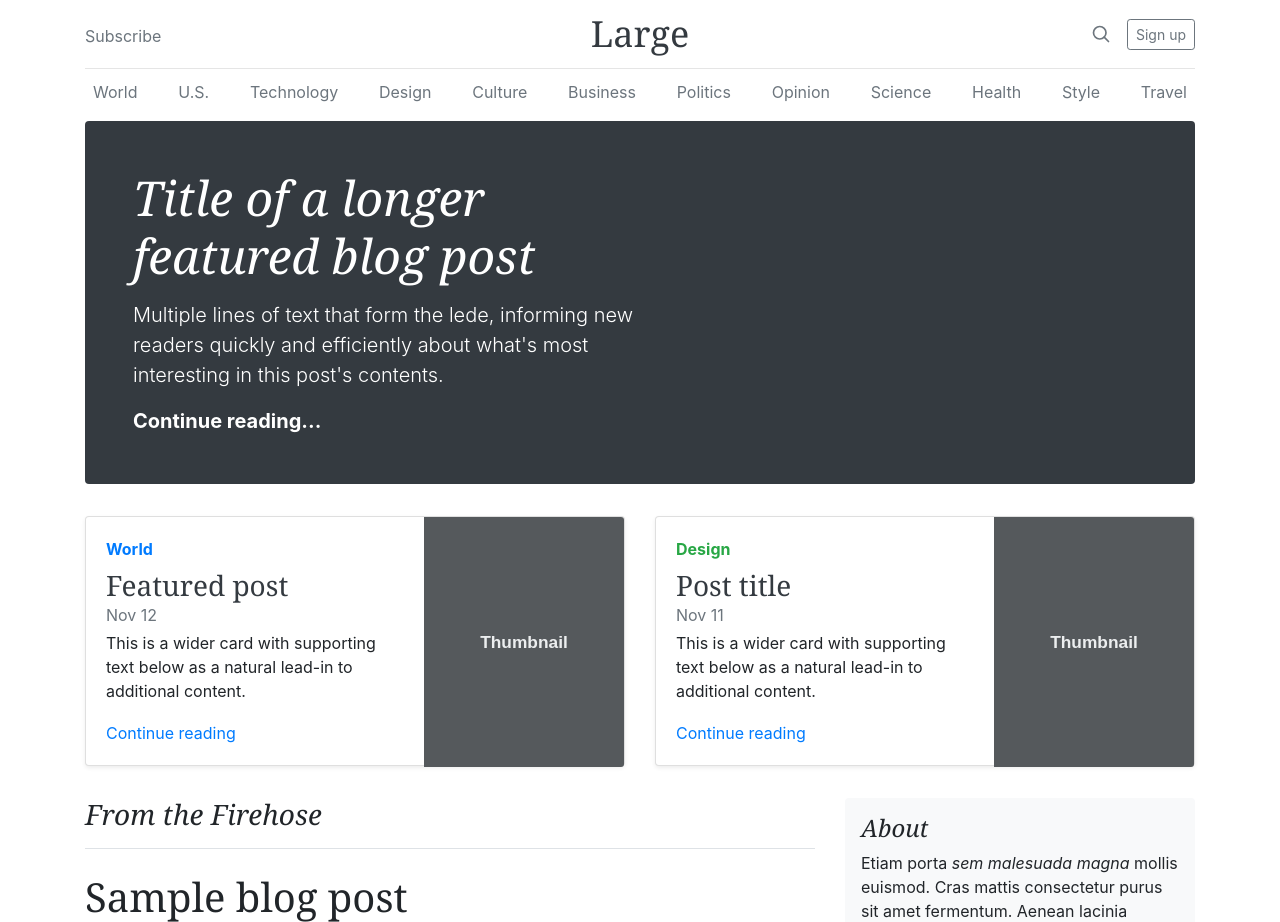
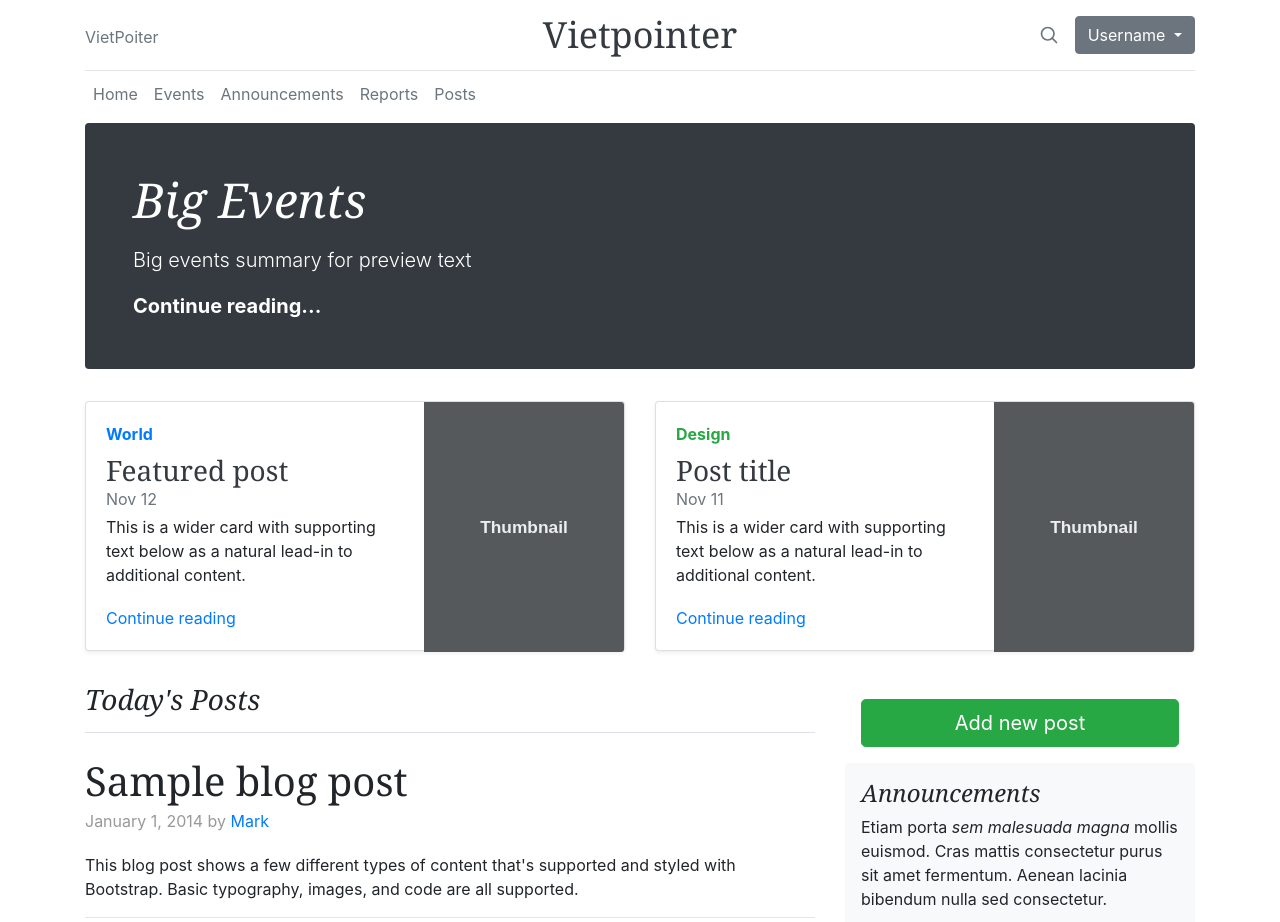
Before and after one commit to Leaden-Hall/ISD-Template, a plain HTML site: page blog/index.html in a window 1280 px wide. Shown: the top 922 px of the page. Drawn offline with Linux system fonts and the light colour scheme; a web font is replaced by a local one.

Commit message:
working on blog index

```diff
--- a/blog/index.html
+++ b/blog/index.html
@@ -23,43 +23,51 @@
     <div class="container">
       <header class="blog-header py-3">
         <div class="row flex-nowrap justify-content-between align-items-center">
-          <div class="col-4 pt-1">
-            <a class="text-muted" href="#">Subscribe</a>
+
+         <div class="col-4 pt-1">
+            <a class="text-muted" href="#">VietPoiter</a>
           </div>
+
           <div class="col-4 text-center">
-            <a class="blog-header-logo text-dark" href="#">Large</a>
+            <a class="blog-header-logo text-dark" href="#">Vietpointer</a>
           </div>
+
           <div class="col-4 d-flex justify-content-end align-items-center">
             <a class="text-muted" href="#">
               <svg xmlns="http://www.w3.org/2000/svg" width="20" height="20" viewBox="0 0 24 24" fill="none" stroke="currentColor" stroke-width="2" stroke-linecap="round" stroke-linejoin="round" class="mx-3"><circle cx="10.5" cy="10.5" r="7.5"></circle><line x1="21" y1="21" x2="15.8" y2="15.8"></line></svg>
             </a>
-            <a class="btn btn-sm btn-outline-secondary" href="#">Sign up</a>
+
+            <div class="dropdown">
+              <button class="btn btn-secondary dropdown-toggle" type="button" id="dropdownMenuButton" data-toggle="dropdown" aria-haspopup="true" aria-expanded="false">
+                Username
+              </button>
+              <div class="dropdown-menu" aria-labelledby="dropdownMenuButton">
+                <a class="dropdown-item" href="#">Account</a>
+                <a class="dropdown-item" href="#">Sign Out</a>
+              </div>
+            </div>
+
           </div>
         </div>
       </header>
 
       <div class="nav-scroller py-1 mb-2">
-        <nav class="nav d-flex justify-content-between">
-          <a class="p-2 text-muted" href="#">World</a>
-          <a class="p-2 text-muted" href="#">U.S.</a>
-          <a class="p-2 text-muted" href="#">Technology</a>
-          <a class="p-2 text-muted" href="#">Design</a>
-          <a class="p-2 text-muted" href="#">Culture</a>
-          <a class="p-2 text-muted" href="#">Business</a>
-          <a class="p-2 text-muted" href="#">Politics</a>
-          <a class="p-2 text-muted" href="#">Opinion</a>
-          <a class="p-2 text-muted" href="#">Science</a>
-          <a class="p-2 text-muted" href="#">Health</a>
-          <a class="p-2 text-muted" href="#">Style</a>
-          <a class="p-2 text-muted" href="#">Travel</a>
+        <nav class="nav d-flex">
+          <a class="p-2 text-muted" href="#">Home</a>
+          <a class="p-2 text-muted" href="#">Events</a>
+          <a class="p-2 text-muted" href="#">Announcements</a>
+          <a class="p-2 text-muted" href="#">Reports</a>
+          <a class="p-2 text-muted" href="#">Posts</a>
         </nav>
       </div>
 
       <div class="jumbotron p-3 p-md-5 text-white rounded bg-dark">
         <div class="col-md-6 px-0">
-          <h1 class="display-4 font-italic">Title of a longer featured blog post</h1>
-          <p class="lead my-3">Multiple lines of text that form the lede, informing new readers quickly and efficiently about what's most interesting in this post's contents.</p>
-          <p class="lead mb-0"><a href="#" class="text-white font-weight-bold">Continue reading...</a></p>
+          <h1 class="display-4 font-italic">Big Events</h1>
+          <p class="lead my-3">Big events summary for preview text</p>
+          <p class="lead mb-0">
+            <a href="#" class="text-white font-weight-bold">Continue reading...</a>
+          </p>
         </div>
       </div>
 
@@ -99,7 +107,7 @@
       <div class="row">
         <div class="col-md-8 blog-main">
           <h3 class="pb-3 mb-4 font-italic border-bottom">
-            From the Firehose
+            Today's Posts
           </h3>
 
           <div class="blog-post">
@@ -169,8 +177,15 @@
         </div><!-- /.blog-main -->
 
         <aside class="col-md-4 blog-sidebar">
+
+          <div class="p-3">
+            <button type="button" class="btn btn-success btn-lg btn-block">
+              Add new post
+            </button>
+          </div>
+
           <div class="p-3 mb-3 bg-light rounded">
-            <h4 class="font-italic">About</h4>
+            <h4 class="font-italic">Announcements</h4>
             <p class="mb-0">Etiam porta <em>sem malesuada magna</em> mollis euismod. Cras mattis consectetur purus sit amet fermentum. Aenean lacinia bibendum nulla sed consectetur.</p>
           </div>
 
```
